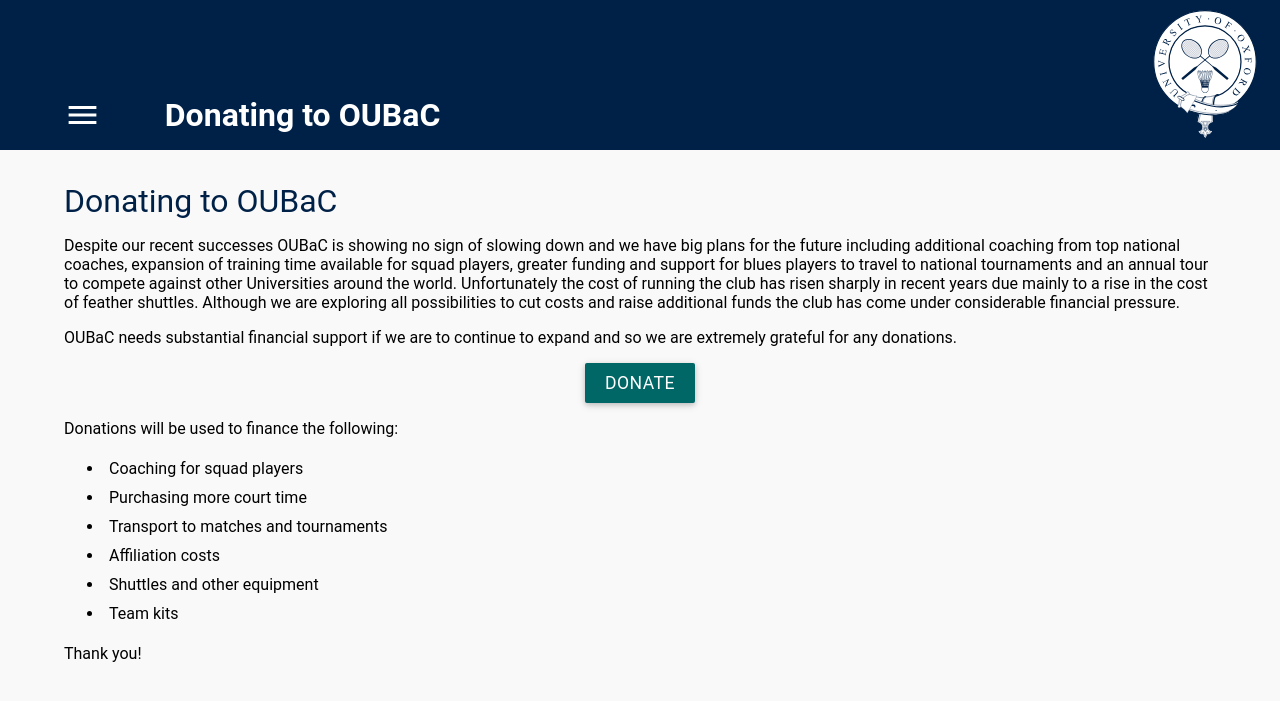
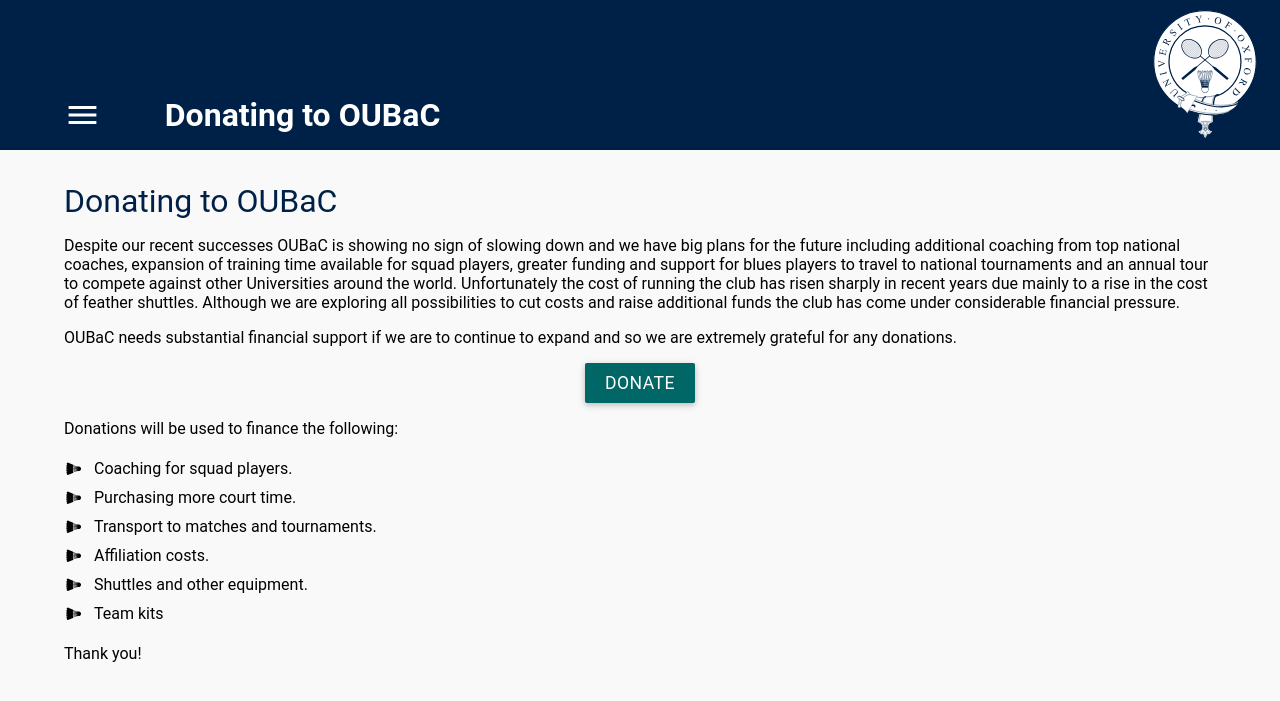
Before and after one commit to OUBaC/OUBaC.github.io, a Jekyll site: the page built from donating-to-oubac.html, in a window 1280 px wide. Shown: the top 701 px of the page. Built offline with Jekyll 4.4.1, drawn with Linux system fonts in a browser that asks for light colours.

Commit message:
updated squad and clubnight bullet points and made bullet points shuttlecocks

```diff
--- /dev/null
+++ b/_sass/_league-table.scss
@@ -0,0 +1,28 @@
+table {
+	border-collapse: collapse;
+	box-sizing: border-box;
+	margin: 20px 0;
+	width: 100%;
+}
+
+tr{
+	border: 2px solid $primary-colour;
+	overflow: hidden;
+}
+
+tr:hover{
+	background-color:#EEEEEE;
+}
+
+th {
+	background-color: #002147;
+	color: white;
+	font-weight: normal;
+	padding: 15px;
+	text-align: center;
+	vertical-align: middle;
+
+	&:first-of-type {
+		text-align: left;
+	}
+}
--- a/clubnight.html
+++ b/clubnight.html
@@ -5,7 +5,7 @@
  - /styles/clubnight-styles.css
 ---
 <h2>Clubnight</h2>
-<ul style="list-style:disc;">
+<ul class="custom-list">
 	<li>Clubnight is for players of all abilities!</li>
 	<li>Clubnight is for having fun and is a good opportunity to make friends outside college.</li>
 	<li>A pegboard system is usually operated to ensure everyone gets an equal number of games.</li>
@@ -14,10 +14,11 @@
 	<li>The club provides plenty of plastic shuttles.</li>
 	<li>Clunight is operating on a pay-to-play basis for the time being so there are currently no year/term memberships.</li>
 	<strong><li>To book into a session use the team app link below.</li></strong>
+</ul>
 
 
 <div style="width:100%;text-align:center;">
-	<a target="_blank" href="https://www.teamapp.com/clubs/540849"><img width="150" height="50" title="Find us on Team App" alt="Find us on Team App" src="http://teamapp.com/assets/find-us-on-teamapp.png" /></a>
+	<a target="_blank" href="https://www.teamapp.com/clubs/540849" class="button" style="color:#fff">Find us on Team App</a><!-- <img width="150" height="50" title="Find us on Team App" alt="Find us on Team App" src="http://teamapp.com/assets/find-us-on-teamapp.png" /></a> -->
 
 </div>
 
--- a/donating-to-oubac.html
+++ b/donating-to-oubac.html
@@ -12,15 +13,15 @@
 <div style="width:100%;text-align:center;">
 	<a href="https://www.development.ox.ac.uk/make-a-gift?id=ecf4ec58-e91f-4437-878b-f77d339260ff" class="button" style="color:#fff;" target="_blank" rel="noopener">Donate</a>
 </div>
-<p>
-	Donations will be used to finance the following:
-</p>
-<ul style="list-style: disc;">
-	<li>Coaching for squad players</li>
-	<li>Purchasing more court time</li>
-	<li>Transport to matches and tournaments</li>
-	<li>Affiliation costs</li>
-	<li>Shuttles and other equipment</li>
+
+<p>Donations will be used to finance the following:</p>
+
+<ul class="custom-list">
+	<li>Coaching for squad players.</li>
+	<li>Purchasing more court time.</li>
+	<li>Transport to matches and tournaments.</li>
+	<li>Affiliation costs.</li>
+	<li>Shuttles and other equipment.</li>
 	<li>Team kits</li>
 </ul>
 <p>
--- a/styles/clubnight-styles.scss
+++ b/styles/clubnight-styles.scss
@@ -1,7 +1,27 @@
 ---
 ---
-.winners td
-{
+.custom-list {
+    list-style: none;
+    padding-left: 0;
+}
+.custom-list li {
+    position: relative;
+    padding-left: 30px;
+}
+.custom-list li:before {
+    content: '';
+    width: 20px;
+    height: 20px;
+    position: absolute;
+    background-image: url('/assets/shuttle-black.svg');
+    background-size: cover;
+    background-position: center;
+    left: 0;
+    top: 50%;
+    transform: translateY(-50%);
+}
+
+.winners td{
     padding-right: 15px;
     padding-left: 15px;
 }
--- /dev/null
+++ b/styles/donating-to-oubac-styles.scss
@@ -0,0 +1,22 @@
+---
+---
+.custom-list {
+    list-style: none;
+    padding-left: 0;
+}
+.custom-list li {
+    position: relative;
+    padding-left: 30px;
+}
+.custom-list li:before {
+    content: '';
+    width: 20px;
+    height: 20px;
+    position: absolute;
+    background-image: url('/assets/shuttle-black.svg');
+    background-size: cover;
+    background-position: center;
+    left: 0;
+    top: 50%;
+    transform: translateY(-50%);
+}
--- a/styles/squad-styles.scss
+++ b/styles/squad-styles.scss
@@ -9,6 +9,29 @@
 @import 'slider-styles';
 
 @import 'responsive-google-calendar';
+
+
+
+.custom-list {
+    list-style: none;
+    padding-left: 0;
+}
+.custom-list li {
+    position: relative;
+    padding-left: 30px;
+}
+.custom-list li:before {
+    content: '';
+    width: 20px;
+    height: 20px;
+    position: absolute;
+    background-image: url('/assets/shuttle-black.svg');
+    background-size: cover;
+    background-position: center;
+    left: 0;
+    top: 50%;
+    transform: translateY(-50%);
+}
 
 #oxford{
   color: #002147;
```
Also changed, not shown: other parts of donating-to-oubac.html (+2 -1 lines), squad.html (+7 -7 lines), assets/shuttle-black.svg (added), assets/shuttle-white.svg (added).
